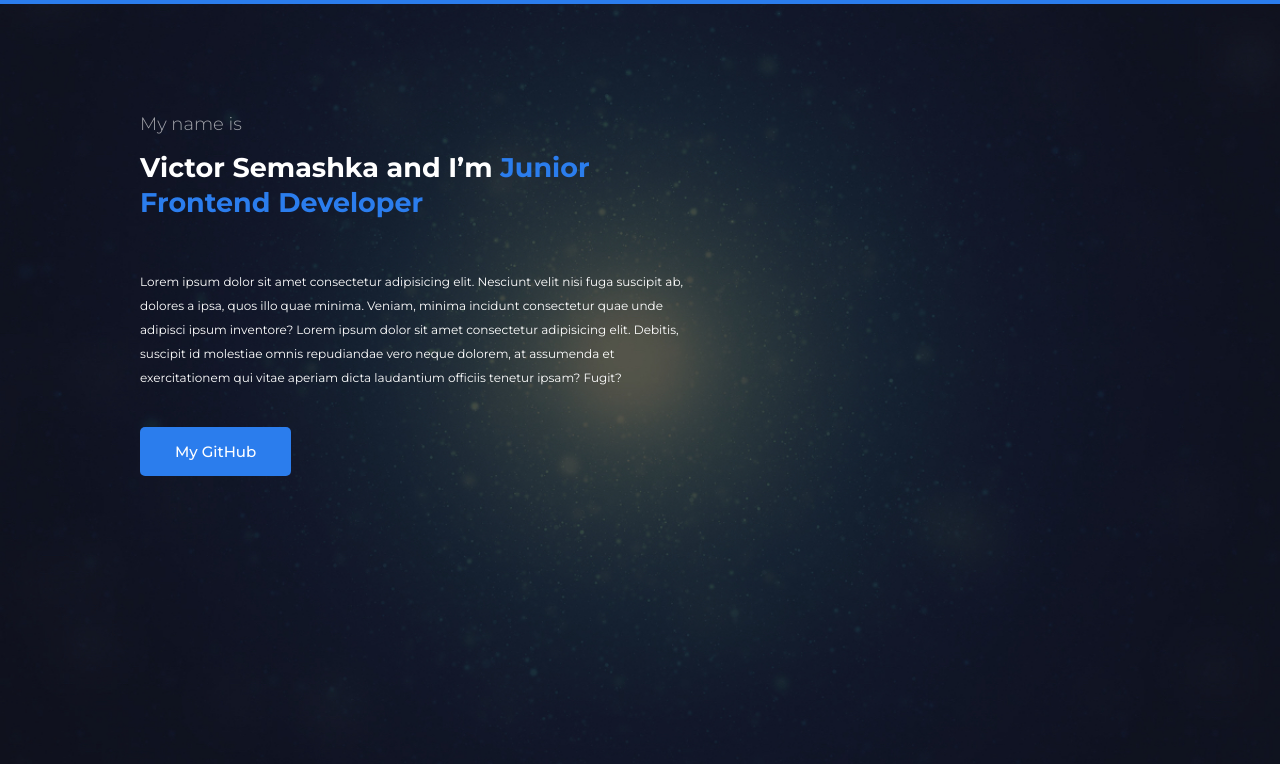
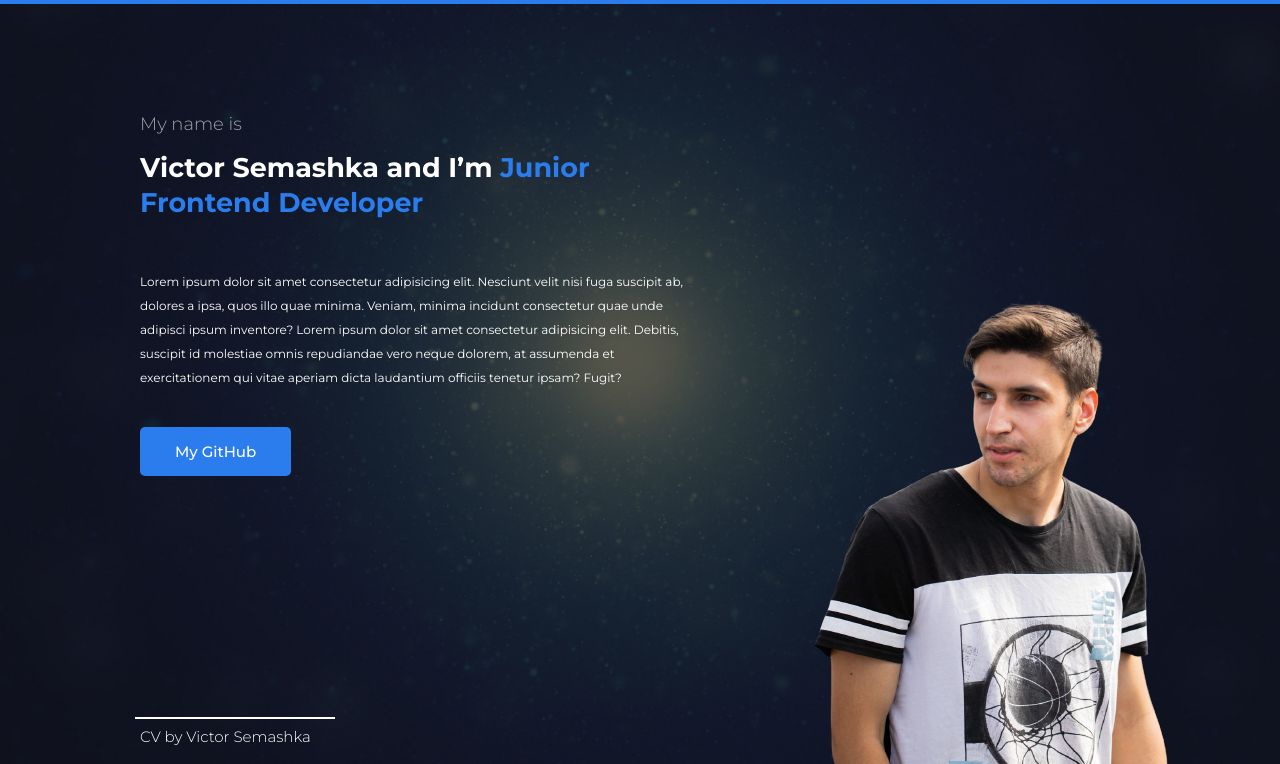
Before and after one commit to viktor1798/cv, a plain HTML site: page index.html in a window 1280 px wide. Shown: the part 36-800 px from the top of the page. Drawn offline with Linux system fonts and the light colour scheme.

Commit message:
end layout index.html, start layout edication.html

```diff
--- a/index.html
+++ b/index.html
@@ -50,8 +50,12 @@
             </div>
         </main>
         <footer class="footer">
-
+            <div class="footer__container">
+                <p class="footer__copyright">CV by Victor Semashka</p>
+                <div class="footer__line"></div>
+            </div>
         </footer>
+        <img class="wrapper__image-avatar" src="images/autor1.png" alt="">
     </div>
 </body>
 
--- a/style/style.css
+++ b/style/style.css
@@ -32,7 +32,12 @@ h6 {
 
     width: 100%;
     height: 100vh;
-    min-height: 570px;
+    min-height: 50px;
+
+    display: flex;
+    flex-direction: column;
+
+    position: relative;
 }
 
 [class*=__container] {
@@ -110,7 +115,9 @@ h6 {
 
 
 /*======================= main================== */
-.main {}
+.main {
+    flex: 1 1 auto;
+}
 
 
 
@@ -176,4 +183,31 @@ h6 {
     color: #78abf1;
 }
 /* ======================footer=================== */
-.footer {}
+.footer{
+
+}
+.footer__container{
+    position:relative;
+}
+.footer__line{
+    width: 200px;
+    height: 2px;
+
+    background-color: #fff;
+
+
+    position: absolute;
+    left:10px;
+    bottom: 30px;
+}
+.footer__copyright{
+    font-size: 15px;
+    font-weight: 300;
+    color: #fff;
+}
+.wrapper__image-avatar{
+
+    position: absolute;
+    bottom: 0px;
+    right: 0;
+}
```
Also changed, not shown: education/education.html (added, +12 -0 lines), images/autor1.png (added).
